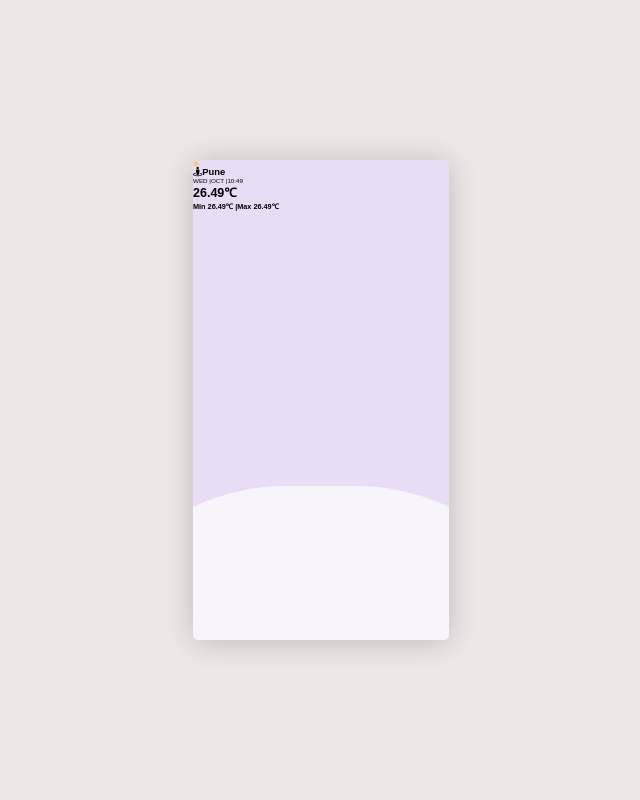
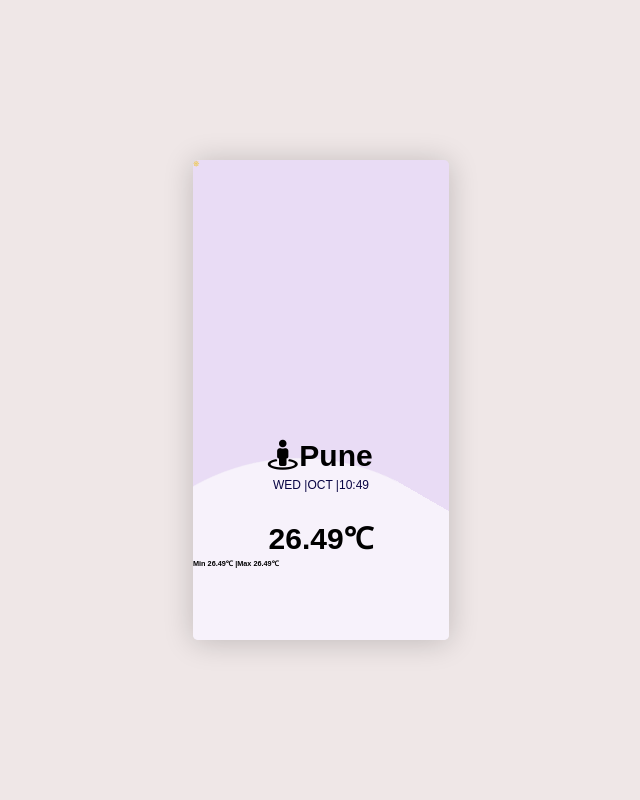
Before and after one commit to kumarmanojgit/WeatherApp-Using-Node, a plain HTML site: page index.html in a window 1280 px wide. Shown: the whole page, without its empty margins (319-959 px from the left). Drawn offline with Linux system fonts and the light colour scheme.

Commit message:
style part update

```diff
--- a/style.css
+++ b/style.css
@@ -56,3 +56,62 @@
   opacity: 0.1;
   z-index: 3 !important;
 }
+.box:after{
+  content: " ";
+  display: block;
+  left:0;
+  top: 0;
+  height: 100%;
+  width: 100%;
+  z-index: 11;
+  transform: translate3d(0,0,0);
+}
+@keyframes drift{
+  from{
+    transform: rotate(0deg);
+  }
+  from{
+      transform: rotate(360deg);
+  }
+}
+.info{
+  position: absolute;
+  bottom: 0;
+  width: 100%;
+  height: 45%;
+  z-index: 4;
+
+}
+.location{
+  margin-top: 15px;
+  text-align: center;
+  font-weight: 800;
+  font-size: 30px;
+  font-weight: 600;
+}
+.fa-street-view
+{
+  animation: rotates 3s linear infinite alternate;
+}
+@keyframes rotates{
+  from {
+    transform: translateX(-5px);
+  }
+  to{
+    transform: translateX(5px);
+  }
+}
+
+.date{
+  text-align: center;
+  margin-top: 5px;
+  color: rgb(8, 4, 67);
+  font-size: 12px;
+  font-weight: 300;
+  text-transform: uppercase;
+}
+.temp{
+  margin-top: 25px;
+  text-align: center;
+  font-size: 30px;
+}
```
Also changed, not shown: index.html (+1 -2 lines).
